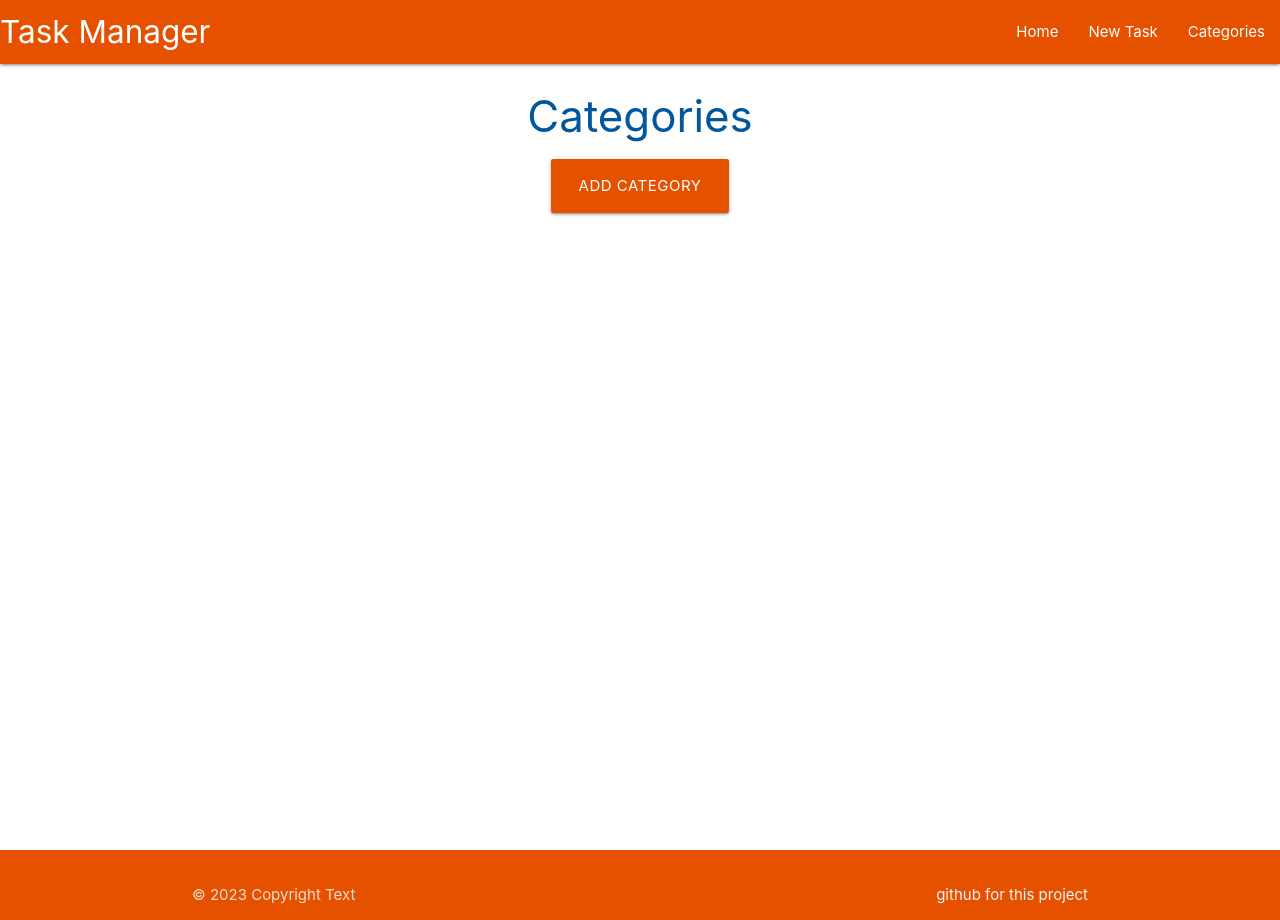
After one commit to doctorandrewbrown/psql-walkthrough, a Flask app: template taskmanager/templates/categories.html in a window 1280 px wide. The commit adds this page. Run offline with Flask 3, Linux system fonts and the light colour scheme; the template is opened without the code that fills it, so the values that code supplies are empty.

```diff
--- /dev/null
+++ b/taskmanager/templates/add_category.html
@@ -0,0 +1,5 @@
+{% extends "base.html" %}
+
+{% block content %}
+<h3 class="light-blue-text text-darken-4 center-align">Add Category</h3>
+{% endblock %}
--- a/taskmanager/templates/base.html
+++ b/taskmanager/templates/base.html
@@ -20,15 +20,15 @@
             <ul class="right hide-on-med-and-down">
                 <li><a href="{{ url_for('home') }}">Home</a></li>
                 <li><a href="">New Task</a></li>
-                <li><a href="">Categories</a></li>
+                <li><a href="{{ url_for('categories') }}">Categories</a></li>
             </ul>
             </div>
         </nav>
         <!--mobile hamburger nav-->
         <ul class="sidenav" id="mobile-demo">
-            <li><a href="{{ url_for('home') }}">Sass</a></li>
+            <li><a href="{{ url_for('home') }}">Home</a></li>
             <li><a href="">New Task</a></li>
-            <li><a href="">Categories</a></li>
+            <li><a href="{{ url_for('categories') }}">Categories</a></li>
         </ul>
     </header>
 
--- /dev/null
+++ b/taskmanager/templates/categories.html
@@ -0,0 +1,11 @@
+{% extends "base.html" %}
+
+{% block content %}
+<h3 class="light-blue-text text-darken-4 center-align">Categories</h3>
+
+<div class="row">
+    <div class="col s12 center-align">
+        <a href="{{url_for('add_category')}}" class="btn-large orange darken-4">Add Category</a>
+    </div>
+</div>
+{% endblock %}
```
